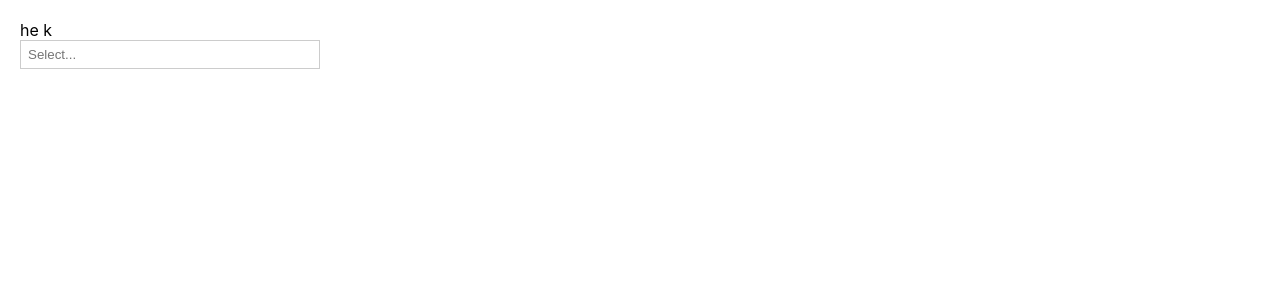
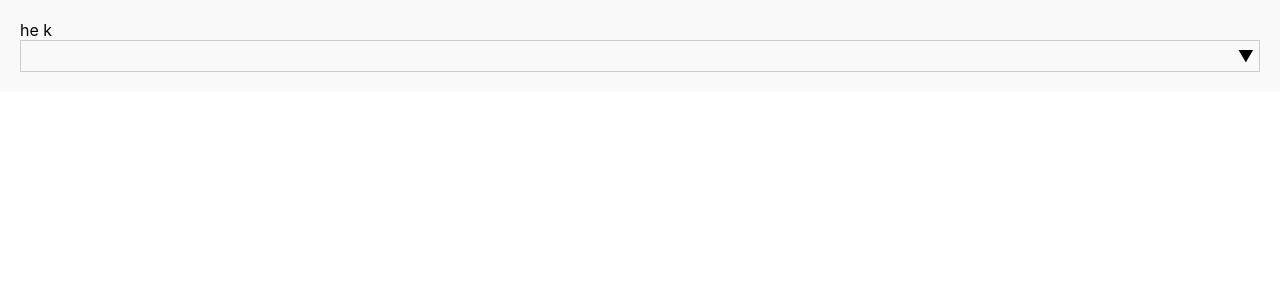
Before and after one commit to srajanapitupulu/makyo_dropdown, a React (Create React App) app: page / in a window 1280 px wide. Shown: the top 300 px of the page. Built offline with nearby package versions, Linux system fonts and the light colour scheme.

Commit message:
Highlight text implementation for dropdown options

```diff
--- a/src/App.tsx
+++ b/src/App.tsx
@@ -2,16 +2,37 @@ import React from "react";
 import CustomizableDropDown from "./CustomizeableDropDown";
 
 const dropdownOptions = [
-  { value: "label 1", label: "label 1" },
-  { value: "label 2", label: "label 2" },
-  { value: "label 3", label: "label 3" },
-  { value: "label 4", label: "label 4" },
-  { value: "label 5", label: "label 5" },
-  { value: "label 6", label: "label 6" },
-  { value: "label 7", label: "label 7" },
-  { value: "label 8", label: "label 8" },
-  { value: "label 9", label: "label 9" },
-  { value: "label 10", label: "label 10" },
+  { value: "label long 1", label: "label long 1" },
+  { value: "label long long 2", label: "label long long 2" },
+  { value: "label long long long 3", label: "label long long long 3" },
+  {
+    value: "label long long long long 4",
+    label: "label long long long long 4",
+  },
+  {
+    value: "label long long long long long 5",
+    label: "label long long long long long 5",
+  },
+  {
+    value: "label long long long long long long 6",
+    label: "label long long long long long long 6",
+  },
+  {
+    value: "label long long long long long long long 7",
+    label: "label long long long long long long long 7",
+  },
+  {
+    value: "label long long long long long long long long 8",
+    label: "label long long long long long long long long 8",
+  },
+  {
+    value: "label long long long long long long long long long 9",
+    label: "label long long long long long long long long long 9",
+  },
+  {
+    value: "label long long long long long long long long long long 10",
+    label: "label long long long long long long long long long long 10",
+  },
 ];
 
 const App: React.FC = () => {
--- a/src/CustomizeableDropDown.tsx
+++ b/src/CustomizeableDropDown.tsx
@@ -41,16 +41,10 @@ const CustomizeableDropDown: React.FC<CustomizeableDropDownProps> = ({
     };
   }, []);
 
-  const handleInputChange = (event: React.ChangeEvent<HTMLInputElement>) => {
-    setInputValue(event.target.value);
-  };
-
   const handleOptionClick = (option: Option) => {
     if (!selectedOptions.find((selected) => selected.value === option.value)) {
       setSelectedOptions([...selectedOptions, option]);
     }
-    setInputValue("");
-    setDropdownOpen(false);
   };
 
   const handleRemoveOption = (option: Option) => {
@@ -60,21 +54,43 @@ const CustomizeableDropDown: React.FC<CustomizeableDropDownProps> = ({
   };
 
   const handleSearch = (query: string) => {
-    console.log("Search query:", query);
-    // Implement your search logic here
+    setInputValue(query);
   };
 
   const filteredOptions = options.filter((option) =>
     option.label.toLowerCase().includes(inputValue.toLowerCase())
   );
 
+  const highlightedOptionText = (text: string, highlightedText: string) => {
+    const parts = text.split(new RegExp(`(${highlightedText})`, "gi"));
     return (
+      <span>
+        {parts.map((part, index) => (
+          <span
+            key={index}
+            className={
+              part.toLowerCase() === highlightedText.toLowerCase()
+                ? "highlight"
+                : ""
+            }
+          >
+            {part}
+          </span>
+        ))}
+      </span>
+    );
+  };
+
+  return (
+    <div>
       <div ref={containerRef} className="multi-select-dropdown">
         <div
           className="dropdown-input"
           onClick={() => setDropdownOpen(!dropdownOpen)}
         >
-        {selectedOptions.map((option) => (
+          <div className="selected-option-container">
+            {selectedOptions.length > 0 ? (
+              selectedOptions.map((option) => (
                 <span key={option.value} className="selected-option">
                   {option.label}
                   <button
@@ -87,33 +103,40 @@ const CustomizeableDropDown: React.FC<CustomizeableDropDownProps> = ({
                     x
                   </button>
                 </span>
-        ))}
-        <input
-          type="text"
-          value={inputValue}
-          onChange={handleInputChange}
-          placeholder="Select..."
-          className="input-box"
-          onClick={(e) => e.stopPropagation()}
+              ))
+            ) : (
+              <span></span>
+            )}
+          </div>
+          <div className="chevron">&#x25BC;</div>
+        </div>
+        <div>
+          {dropdownOpen && searchEnabled && (
+            <DropDownSearchBox
+              onSearch={handleSearch}
+              savedQuery={inputValue}
             />
-      </div>
-      {dropdownOpen && searchEnabled && (
-        <DropDownSearchBox onSearch={handleSearch} />
           )}
           {dropdownOpen && (
             <div className="dropdown-options">
               {filteredOptions.map((option) => (
                 <div
                   key={option.value}
-              className="dropdown-option"
+                  className={
+                    selectedOptions.includes(option)
+                      ? "dropdown-option-selected"
+                      : "dropdown-option"
+                  }
                   onClick={() => handleOptionClick(option)}
                 >
-              {option.label}
+                  {highlightedOptionText(option.label, inputValue)}
                 </div>
               ))}
             </div>
           )}
         </div>
+      </div>
+    </div>
   );
 };
 
--- a/src/DropDownSearchBox.tsx
+++ b/src/DropDownSearchBox.tsx
@@ -1,10 +1,14 @@
 import React, { useState } from "react";
 
 interface DropDownSearchBoxProps {
+  savedQuery: string;
   onSearch: (query: string) => void;
 }
 
-const DropDownSearchBox: React.FC<DropDownSearchBoxProps> = ({ onSearch }) => {
+const DropDownSearchBox: React.FC<DropDownSearchBoxProps> = ({
+  savedQuery,
+  onSearch,
+}) => {
   //Searchbox functionalities
   const [query, setQuery] = useState("");
 
@@ -12,12 +16,7 @@ const DropDownSearchBox: React.FC<DropDownSearchBoxProps> = ({ onSearch }) => {
     event: React.ChangeEvent<HTMLInputElement>
   ) => {
     setQuery(event.target.value);
-  };
-
-  const handleKeyPress = (event: React.KeyboardEvent<HTMLInputElement>) => {
-    if (event.key === "Enter") {
-      onSearch(query);
-    }
+    onSearch(event.target.value);
   };
 
   return (
@@ -25,10 +24,8 @@ const DropDownSearchBox: React.FC<DropDownSearchBoxProps> = ({ onSearch }) => {
       <div className="search-icon">🔍</div>
       <input
         type="text"
-        value={query}
+        value={query == "" ? savedQuery : query}
         onChange={handleSearchInputChange}
-        onKeyPress={handleKeyPress}
-        placeholder="search"
         className="search-input"
       />
     </div>
--- a/src/index.css
+++ b/src/index.css
@@ -14,15 +14,19 @@ code {
 
 .multi-select-dropdown {
   position: relative;
-  width: 300px;
+  width: 100%;
 }
 
 .dropdown-input {
   display: flex;
-  flex-wrap: wrap;
+  justify-content: space-between;
   border: 1px solid #ccc;
   padding: 5px;
   cursor: pointer;
+}
+
+.selected-option-container {
+  display: flex;
 }
 
 .selected-option {
@@ -56,34 +60,40 @@ code {
   border: 1px solid #ccc;
   background: white;
   z-index: 1000;
-  max-height: 200px;
+  max-height: 300px;
   overflow-y: auto;
 }
 
 .dropdown-option {
-  padding: 5px;
+  padding: 8px;
   cursor: pointer;
 }
 
 .dropdown-option:hover {
-  background-color: #f0f0f0;
+  background-color: #d3e6f7;
+}
+
+.dropdown-option-selected {
+  padding: 8px;
+  cursor: pointer;
+  background-color: #d3e6f7;
 }
 
 .highlight {
-  background: yellow;
+  background: #4fbb85;
 }
 
 .app-container {
   padding: 20px;
+  background-color: #f9f9f9;
 }
 
 .search-box {
   display: flex;
   align-items: center;
-  border: 1px solid #ccc;
-  border-radius: 4px;
+  border-left: 1px solid #ccc;
+  border-right: 1px solid #ccc;
   padding: 5px;
-  width: 300px;
 }
 
 .search-icon {
@@ -101,3 +111,9 @@ code {
 .search-input::placeholder {
   color: #aaa;
 }
+
+.chevron {
+  font-size: 1em;
+  margin-left: 8px;
+  float: right;
+}
```
Lines whose indentation alone changed are shown as unchanged.
